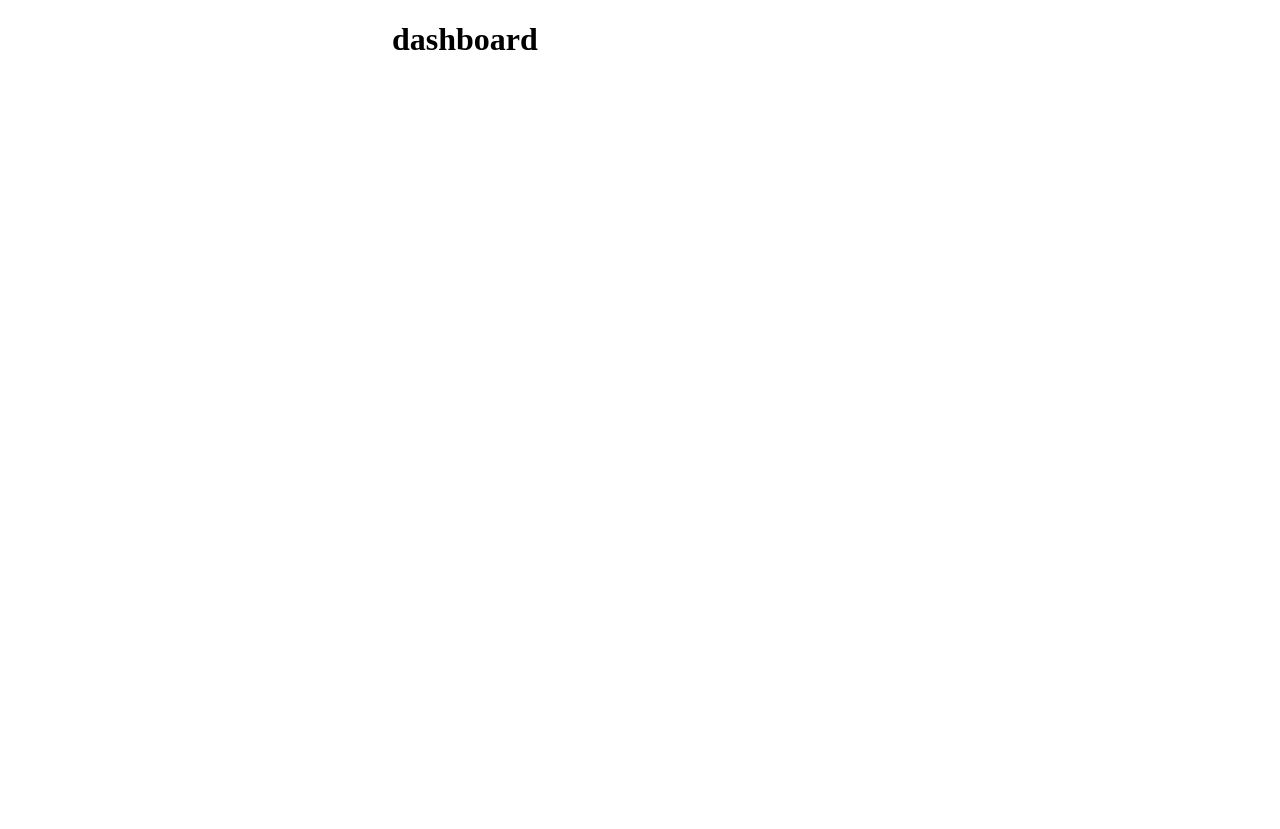
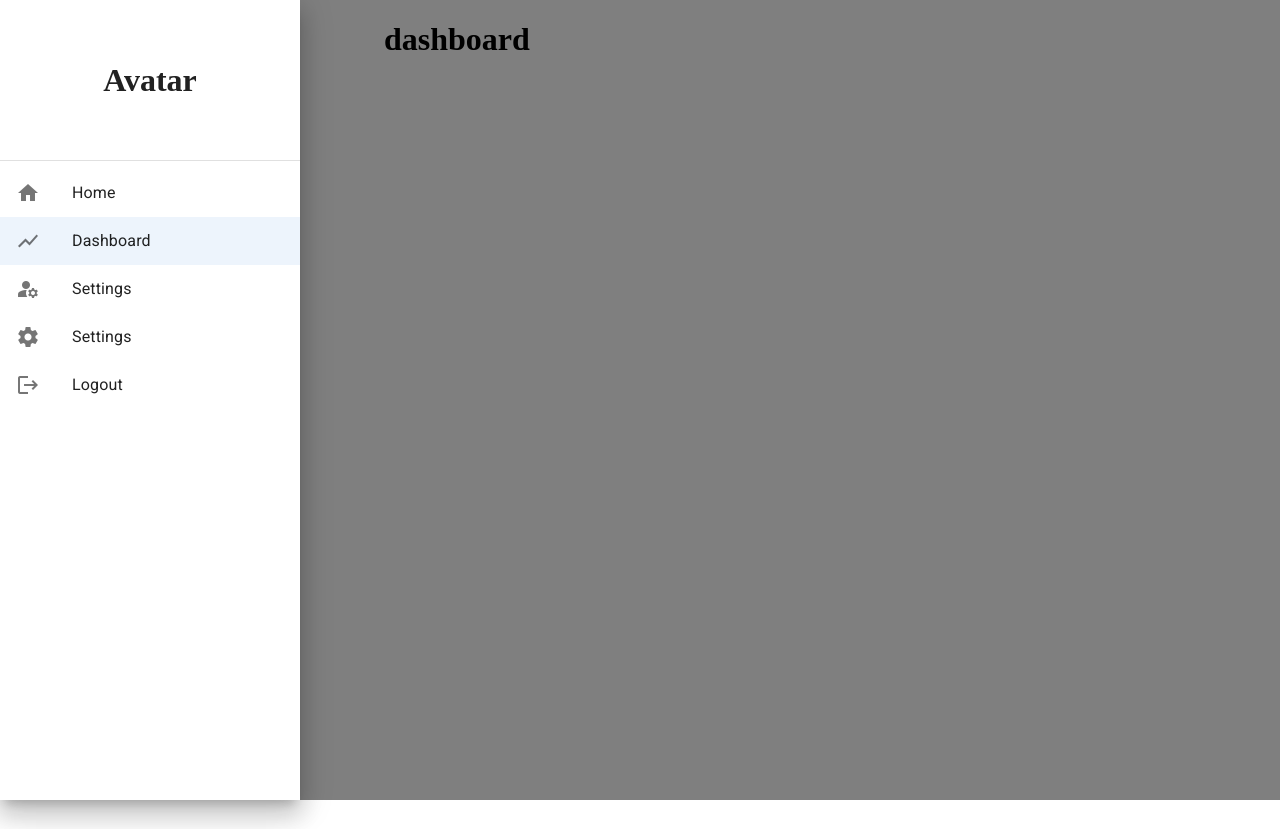
Before and after one commit to AndersonExner/Financial-App-Front, a React (Create React App) app: page /dashboard in a window 1280 px wide. Built offline with nearby package versions, Linux system fonts and the light colour scheme.

Commit message:
Menu Fix

```diff
--- a/public/index.html
+++ b/public/index.html
@@ -1,43 +1,24 @@
 <!DOCTYPE html>
-<html lang="en">
+<html lang="pt-BR">
   <head>
     <meta charset="utf-8" />
     <link rel="icon" href="%PUBLIC_URL%/favicon.ico" />
     <meta name="viewport" content="width=device-width, initial-scale=1" />
     <meta name="theme-color" content="#000000" />
-    <meta
-      name="description"
-      content="Web site created using create-react-app"
+    <link rel="apple-touch-icon" href="%PUBLIC_URL%/logo192.png" />
+    <link rel="manifest" href="%PUBLIC_URL%/manifest.json" />
+    <link
+    rel="stylesheet"
+    href="https://fonts.googleapis.com/css?family=Roboto:300,400,500,700&display=swap"
+/>
+    <link
+    rel="stylesheet"
+    href="https://fonts.googleapis.com/icon?family=Material+Icons"
     />
-    <link rel="apple-touch-icon" href="%PUBLIC_URL%/logo192.png" />
-    <!--
-      manifest.json provides metadata used when your web app is installed on a
-      user's mobile device or desktop. See https://developers.google.com/web/fundamentals/web-app-manifest/
-    -->
-    <link rel="manifest" href="%PUBLIC_URL%/manifest.json" />
-    <!--
-      Notice the use of %PUBLIC_URL% in the tags above.
-      It will be replaced with the URL of the `public` folder during the build.
-      Only files inside the `public` folder can be referenced from the HTML.
 
-      Unlike "/favicon.ico" or "favicon.ico", "%PUBLIC_URL%/favicon.ico" will
-      work correctly both with client-side routing and a non-root public URL.
-      Learn how to configure a non-root public URL by running `npm run build`.
-    -->
-    <title>React App</title>
+    <title>Financial App</title>
   </head>
-  <body>
-    <noscript>You need to enable JavaScript to run this app.</noscript>
+  <body style="margin: 0" padding="0">
     <div id="root"></div>
-    <!--
-      This HTML file is a template.
-      If you open it directly in the browser, you will see an empty page.
-
-      You can add webfonts, meta tags, or analytics to this file.
-      The build step will place the bundled scripts into the <body> tag.
-
-      To begin the development, run `npm start` or `yarn start`.
-      To create a production bundle, use `npm run build` or `yarn build`.
-    -->
   </body>
 </html>
--- a/src/routes/index.tsx
+++ b/src/routes/index.tsx
@@ -15,9 +15,24 @@ export const AppRoutes = () => {
             },
             {
                 label: "Dashboard",
-                icon: "home",
+                icon: "show_chart",
                 path: "/dashboard"
             },
+            {
+                label: "Settings",
+                icon: "manage_accounts",
+                path: "/settings"
+            },
+            {
+                label: "Settings",
+                icon: "settings",
+                path: "/settings"
+            },
+            {
+                label: "Logout",
+                icon: "logout",
+                path: "/logout"
+            }
         ]);
     }, []);
 
--- a/src/shared/components/menu/AppMenu.tsx
+++ b/src/shared/components/menu/AppMenu.tsx
@@ -2,7 +2,6 @@ import { Box, Divider, Drawer, Icon, List, ListItemButton, ListItemIcon, ListIte
 import React from 'react';
 import { useMatch, useNavigate, useResolvedPath } from 'react-router-dom';
 import { useAppMenuContext } from '../../contexts';
-import { blue } from '@mui/material/colors';
 
 interface IAppMenuItemProps {
     label: string;
@@ -42,12 +41,13 @@ interface IAppMenuProps {
 export const AppMenu : React.FC <IAppMenuProps> = ({ children }) => {
 
     const { isOpen, options, toogleAppMenuOpen } = useAppMenuContext();
+
     return (
         <>
             <Drawer open={isOpen} onClose={toogleAppMenuOpen}>
                 <Box width={300} display={'flex'} flexDirection={'column'} height={'100%'}>
 
-                    <Box width="100%" height={'20%'} display="flex" alignItems="center" justifyContent="center" bgcolor={blue}>
+                    <Box width="100%" height={'20%'} display="flex" alignItems="center" justifyContent="center">
                         <h1>Avatar</h1>
                     </Box>
 
--- a/src/shared/contexts/AppMenuContext.tsx
+++ b/src/shared/contexts/AppMenuContext.tsx
@@ -24,7 +24,7 @@ interface IAppMenuContextDataProps {
 };
 
 export const AppMenuProvider: React.FC<IAppMenuContextDataProps> = ({ children }) => {
-    const [isOpen, setAppMenuOpen] = useState(false);
+    const [isOpen, setAppMenuOpen] = useState(true);
     const [options, setAppMenuOptions] = useState<IAppMenuOptions[]>([]);
 
     const toogleAppMenuOpen = useCallback(() => {
```
